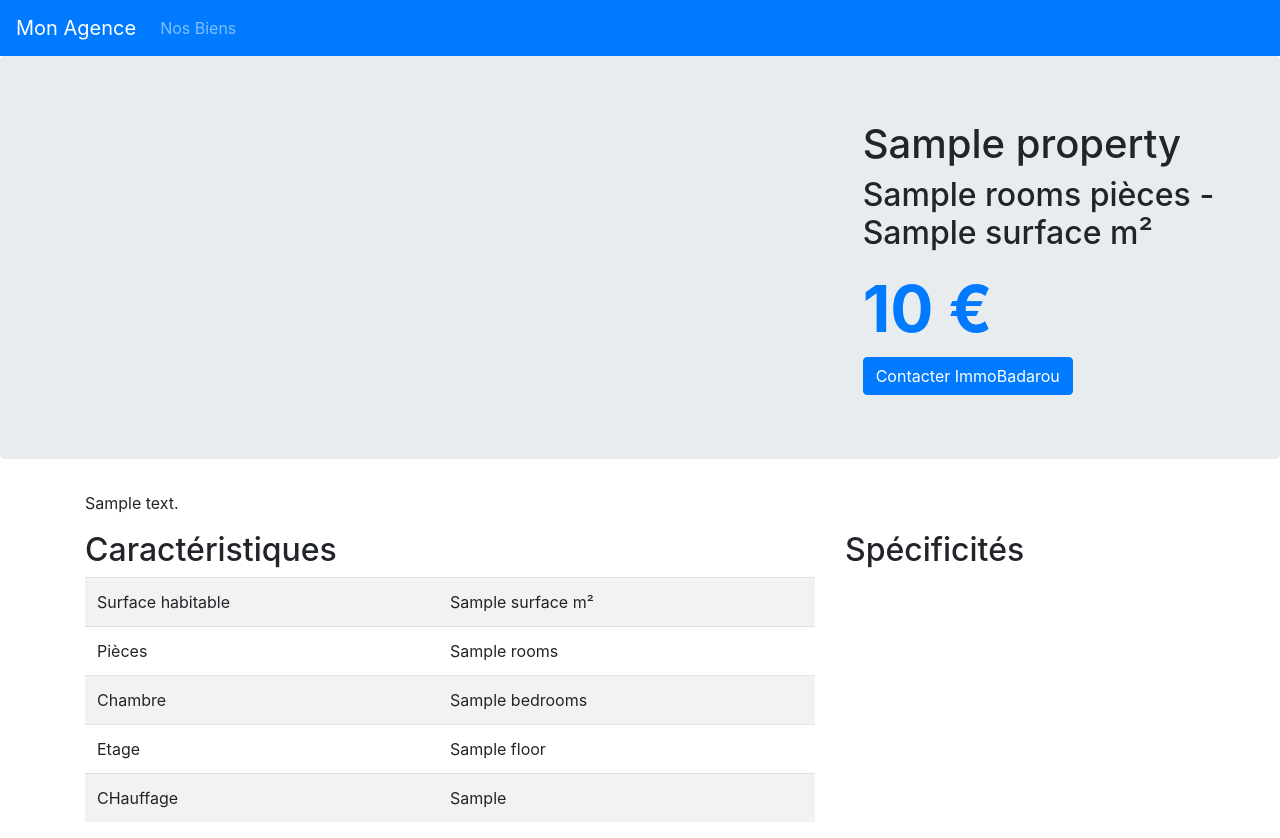
After one commit to Yazid98/MonAgence, a Symfony app: template templates/property/show.html.twig in a window 1280 px wide. The commit adds this page. Run offline with Twig, Linux system fonts and the light colour scheme; the template is opened without the code that fills it: most values are stand-ins (such as "Sample title", 1, 10 or a date in 2020); some libraries are stand-ins or nearby versions.

Commit message:
First Property

```diff
--- a/composer.json
+++ b/composer.json
@@ -5,6 +5,7 @@
         "php": "^7.2.5",
         "ext-ctype": "*",
         "ext-iconv": "*",
+        "cocur/slugify": "^4.0",
         "sensio/framework-extra-bundle": "^5.1",
         "symfony/asset": "5.0.*",
         "symfony/console": "5.0.*",
--- /dev/null
+++ b/templates/property/show.html.twig
@@ -0,0 +1,95 @@
+{% extends 'base.html.twig' %}
+
+{% block title %}Nos biens | ImmoBadarou
+{% endblock %}
+
+{% block body %}
+
+	<div class="jumbotron">
+		<div class="container"></div>
+
+		<div class="row">
+
+			<div class="col-md-8"></div>
+			<div class="col-md-4">
+				<h1>
+					{{property.title}}
+				</h1>
+				<h2>
+					{{property.rooms}}
+					pièces -
+					{{property.surface}}
+					m²
+				</h2>
+				<div class="text-primary" style="font-size: 4rem; font-weight: bold;">{{property.formattedPrice}}
+					€
+				</div>
+				<a href="" class="btn btn-primary">
+					Contacter ImmoBadarou</a>
+			</div>
+
+		</div>
+
+	</div>
+
+	<div
+		class="container mt-4">
+
+		<!-- nl2br permet de rajouter des sauts de lignes-->
+		<p>
+			{{ property.description | nl2br }}
+		</p>
+
+		<div class="row">
+
+			<div class="col-md-8">
+				<h2>
+					Caractéristiques
+				</h2>
+				<table class="table table-striped">
+					<tr>
+						<td>Surface habitable</td>
+						<td>
+							{{property.surface}}
+							m²
+						</td>
+					</tr>
+
+					<tr>
+						<td>Pièces</td>
+						<td>
+							{{property.rooms}}
+						</td>
+					</tr>
+
+					<tr>
+						<td>Chambre</td>
+						<td>
+							{{property.bedrooms}}
+						</td>
+					</tr>
+
+					<tr>
+						<td>Etage</td>
+						<td>
+							{{property.floor}}
+						</td>
+					</tr>
+
+					<tr>
+						<td>CHauffage</td>
+						<td>
+							{{property.heatType}}
+						</td>
+					</tr>
+				</table>
+
+			</div>
+
+			<div class="col-md-4">
+				<h2>
+					Spécificités</h2>
+			</div>
+		</div>
+	</div>
+{% endblock %}
```
Also changed, not shown: src/Controller/HomeController.php (+9 -3 lines), src/Controller/PropertyController.php (+33 -5 lines), src/Entity/Property.php (+29 -2 lines), src/Repository/PropertyRepository.php (+34 -2 lines), templates/pages/home.html.twig (+32 -5 lines), 2 other files.
